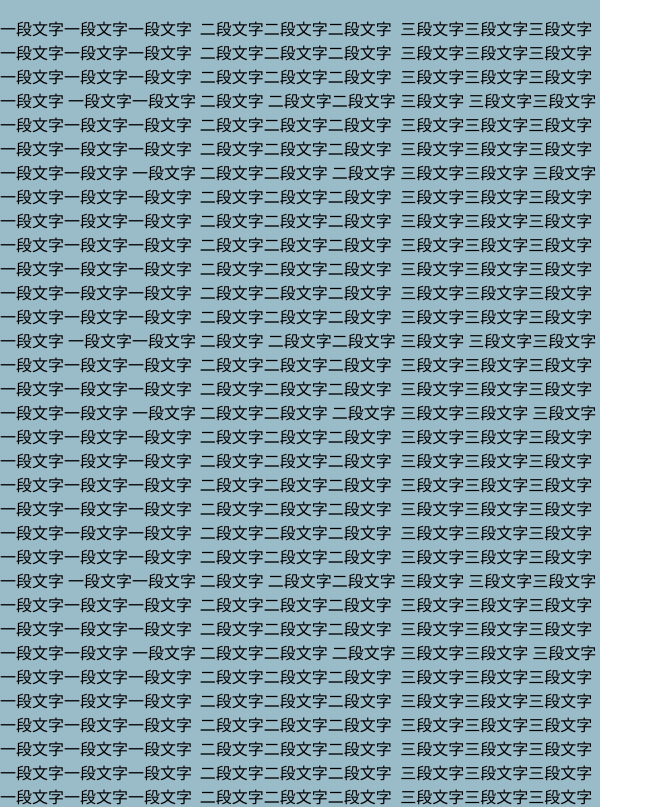
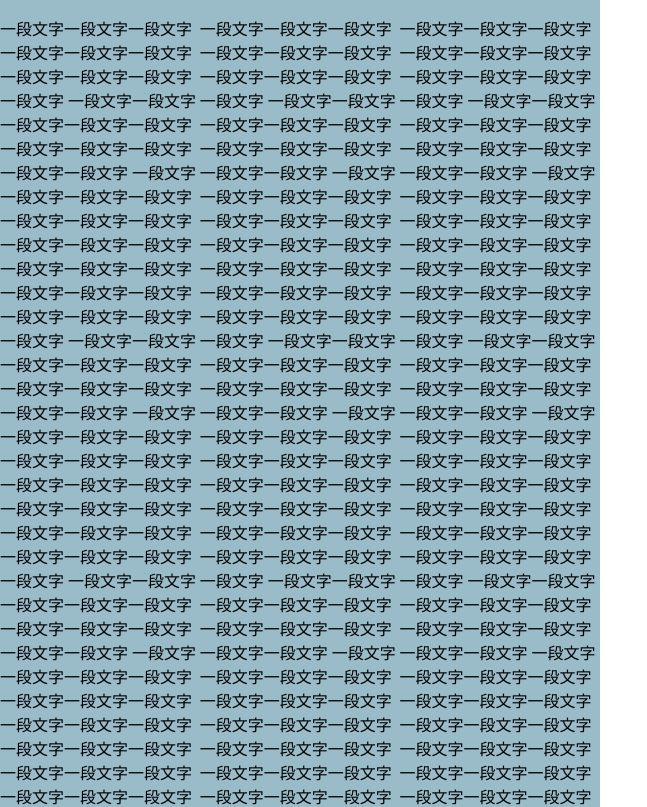
Before and after one commit to vensonhub/css-demos, a plain HTML site: page index.html in a window 1280 px wide. Shown: the top 807 px of the page, without its empty margins (0-647 px from the left). Drawn offline with Linux system fonts and the light colour scheme.

Commit message:
float三列浮动流式布局,宽度百分比

```diff
--- a/index.html
+++ b/index.html
@@ -57,36 +57,49 @@
         一段文字一段文字一段文字一段文字一段文字一段文字一段文字一段文字一段文字一段文字
         一段文字一段文字一段文字一段文字一段文字一段文字一段文字一段文字一段文字一段文字
     </p>
-    <p class="float-center">
-        二段文字二段文字二段文字二段文字二段文字二段文字二段文字二段文字二段文字二段文字
-        二段文字二段文字二段文字二段文字二段文字二段文字二段文字二段文字二段文字二段文字
-        二段文字二段文字二段文字二段文字二段文字二段文字二段文字二段文字二段文字二段文字
-        二段文字二段文字二段文字二段文字二段文字二段文字二段文字二段文字二段文字二段文字
-        二段文字二段文字二段文字二段文字二段文字二段文字二段文字二段文字二段文字二段文字
-        二段文字二段文字二段文字二段文字二段文字二段文字二段文字二段文字二段文字二段文字
-        二段文字二段文字二段文字二段文字二段文字二段文字二段文字二段文字二段文字二段文字
-        二段文字二段文字二段文字二段文字二段文字二段文字二段文字二段文字二段文字二段文字
-        二段文字二段文字二段文字二段文字二段文字二段文字二段文字二段文字二段文字二段文字
-        二段文字二段文字二段文字二段文字二段文字二段文字二段文字二段文字二段文字二段文字
-        二段文字二段文字二段文字二段文字二段文字二段文字二段文字二段文字二段文字二段文字
-        二段文字二段文字二段文字二段文字二段文字二段文字二段文字二段文字二段文字二段文字
-        二段文字二段文字二段文字二段文字二段文字二段文字二段文字二段文字二段文字二段文字
+    <p class="float-left">
+        一段文字一段文字一段文字一段文字一段文字一段文字一段文字一段文字一段文字一段文字
+        一段文字一段文字一段文字一段文字一段文字一段文字一段文字一段文字一段文字一段文字
+        一段文字一段文字一段文字一段文字一段文字一段文字一段文字一段文字一段文字一段文字
+        一段文字一段文字一段文字一段文字一段文字一段文字一段文字一段文字一段文字一段文字
+        一段文字一段文字一段文字一段文字一段文字一段文字一段文字一段文字一段文字一段文字
+        一段文字一段文字一段文字一段文字一段文字一段文字一段文字一段文字一段文字一段文字
+        一段文字一段文字一段文字一段文字一段文字一段文字一段文字一段文字一段文字一段文字
+        一段文字一段文字一段文字一段文字一段文字一段文字一段文字一段文字一段文字一段文字
+        一段文字一段文字一段文字一段文字一段文字一段文字一段文字一段文字一段文字一段文字
+        一段文字一段文字一段文字一段文字一段文字一段文字一段文字一段文字一段文字一段文字
+        一段文字一段文字一段文字一段文字一段文字一段文字一段文字一段文字一段文字一段文字
+        一段文字一段文字一段文字一段文字一段文字一段文字一段文字一段文字一段文字一段文字
     </p>
-    <p class="float-right">
-        三段文字三段文字三段文字三段文字三段文字三段文字三段文字三段文字三段文字三段文字
-        三段文字三段文字三段文字三段文字三段文字三段文字三段文字三段文字三段文字三段文字
-        三段文字三段文字三段文字三段文字三段文字三段文字三段文字三段文字三段文字三段文字
-        三段文字三段文字三段文字三段文字三段文字三段文字三段文字三段文字三段文字三段文字
-        三段文字三段文字三段文字三段文字三段文字三段文字三段文字三段文字三段文字三段文字
-        三段文字三段文字三段文字三段文字三段文字三段文字三段文字三段文字三段文字三段文字
-        三段文字三段文字三段文字三段文字三段文字三段文字三段文字三段文字三段文字三段文字
-        三段文字三段文字三段文字三段文字三段文字三段文字三段文字三段文字三段文字三段文字
-        三段文字三段文字三段文字三段文字三段文字三段文字三段文字三段文字三段文字三段文字
-        三段文字三段文字三段文字三段文字三段文字三段文字三段文字三段文字三段文字三段文字
-        三段文字三段文字三段文字三段文字三段文字三段文字三段文字三段文字三段文字三段文字
-        三段文字三段文字三段文字三段文字三段文字三段文字三段文字三段文字三段文字三段文字
-        三段文字三段文字三段文字三段文字三段文字三段文字三段文字三段文字三段文字三段文字
+    <p class="float-left">
+        一段文字一段文字一段文字一段文字一段文字一段文字一段文字一段文字一段文字一段文字
+        一段文字一段文字一段文字一段文字一段文字一段文字一段文字一段文字一段文字一段文字
+        一段文字一段文字一段文字一段文字一段文字一段文字一段文字一段文字一段文字一段文字
+        一段文字一段文字一段文字一段文字一段文字一段文字一段文字一段文字一段文字一段文字
+        一段文字一段文字一段文字一段文字一段文字一段文字一段文字一段文字一段文字一段文字
+        一段文字一段文字一段文字一段文字一段文字一段文字一段文字一段文字一段文字一段文字
+        一段文字一段文字一段文字一段文字一段文字一段文字一段文字一段文字一段文字一段文字
+        一段文字一段文字一段文字一段文字一段文字一段文字一段文字一段文字一段文字一段文字
+        一段文字一段文字一段文字一段文字一段文字一段文字一段文字一段文字一段文字一段文字
+        一段文字一段文字一段文字一段文字一段文字一段文字一段文字一段文字一段文字一段文字
+        一段文字一段文字一段文字一段文字一段文字一段文字一段文字一段文字一段文字一段文字
+        一段文字一段文字一段文字一段文字一段文字一段文字一段文字一段文字一段文字一段文字
     </p>
+    <p class="float-left">
+        一段文字一段文字一段文字一段文字一段文字一段文字一段文字一段文字一段文字一段文字
+        一段文字一段文字一段文字一段文字一段文字一段文字一段文字一段文字一段文字一段文字
+        一段文字一段文字一段文字一段文字一段文字一段文字一段文字一段文字一段文字一段文字
+        一段文字一段文字一段文字一段文字一段文字一段文字一段文字一段文字一段文字一段文字
+        一段文字一段文字一段文字一段文字一段文字一段文字一段文字一段文字一段文字一段文字
+        一段文字一段文字一段文字一段文字一段文字一段文字一段文字一段文字一段文字一段文字
+        一段文字一段文字一段文字一段文字一段文字一段文字一段文字一段文字一段文字一段文字
+        一段文字一段文字一段文字一段文字一段文字一段文字一段文字一段文字一段文字一段文字
+        一段文字一段文字一段文字一段文字一段文字一段文字一段文字一段文字一段文字一段文字
+        一段文字一段文字一段文字一段文字一段文字一段文字一段文字一段文字一段文字一段文字
+        一段文字一段文字一段文字一段文字一段文字一段文字一段文字一段文字一段文字一段文字
+        一段文字一段文字一段文字一段文字一段文字一段文字一段文字一段文字一段文字一段文字
+    </p>
+
 </div>
 </body>
 </html>
```
